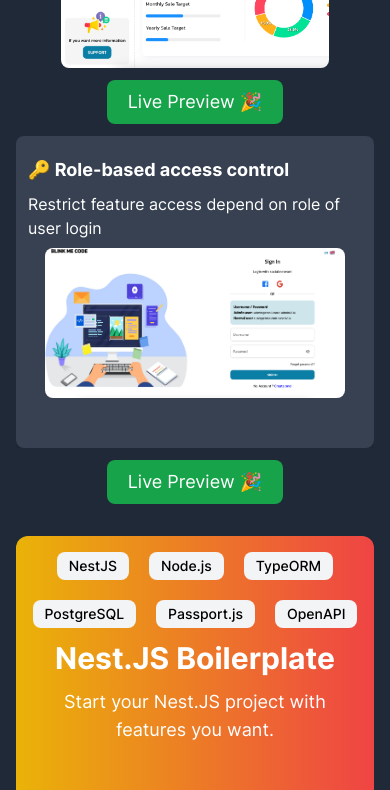
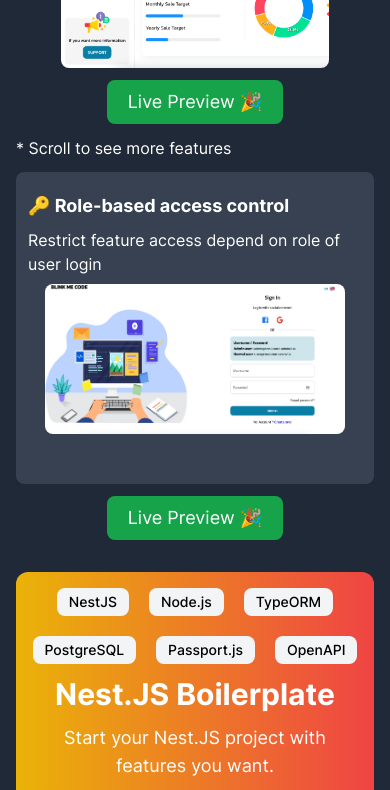
Before and after one commit to slilp/blink-me-code-next, a Next.js app: page /portfolio in a window 390 px wide. Shown: the part 840-1630 px from the top of the page. Built offline with nearby package versions, Linux system fonts and the light colour scheme.

Commit message:
feat : see more text

```diff
--- a/components/organisms/FullPortCard/index.tsx
+++ b/components/organisms/FullPortCard/index.tsx
@@ -70,7 +70,8 @@
           {"Live Preview 🎉"}
         </button>
       </div>
-      <div className="flex overflow-x-scroll  gap-4">
+      <p className="block md:hidden">* Scroll to see more features</p>
+      <div className="flex overflow-x-scroll gap-4 mt-3">
         {details.map((detail) => (
           <div
             key={detail.id}
```
